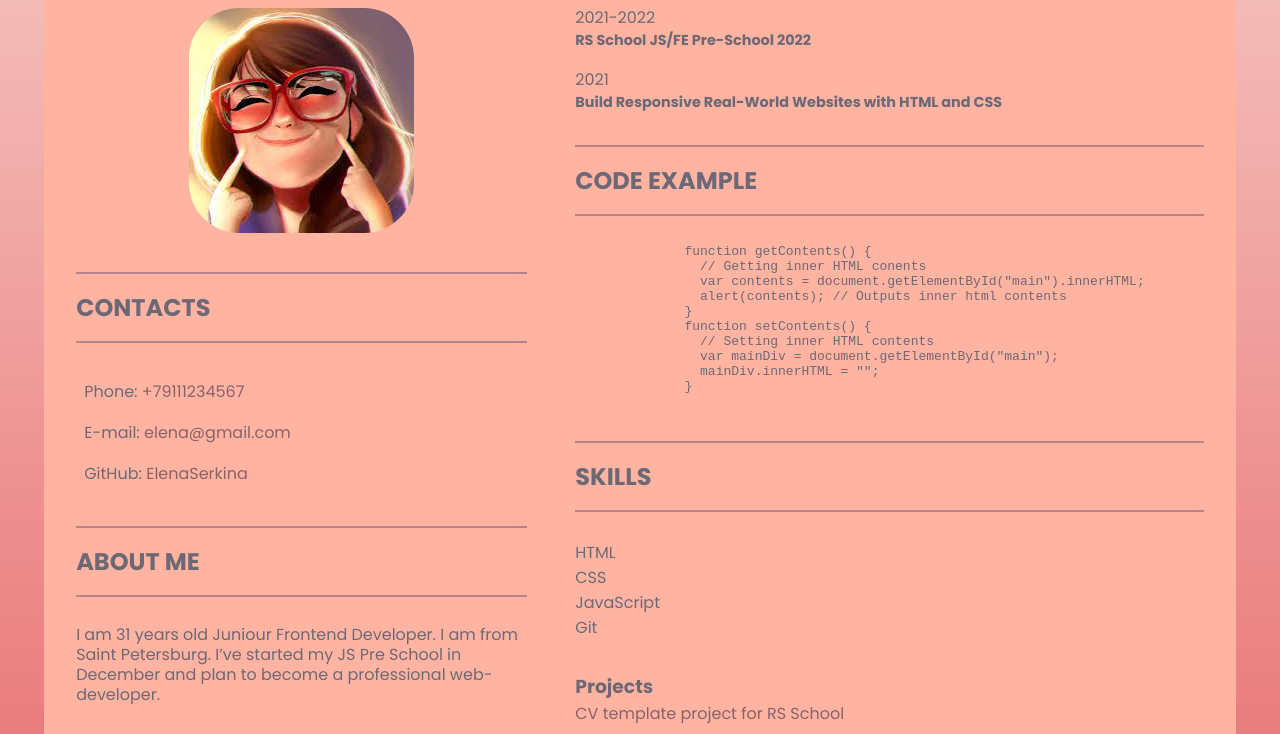
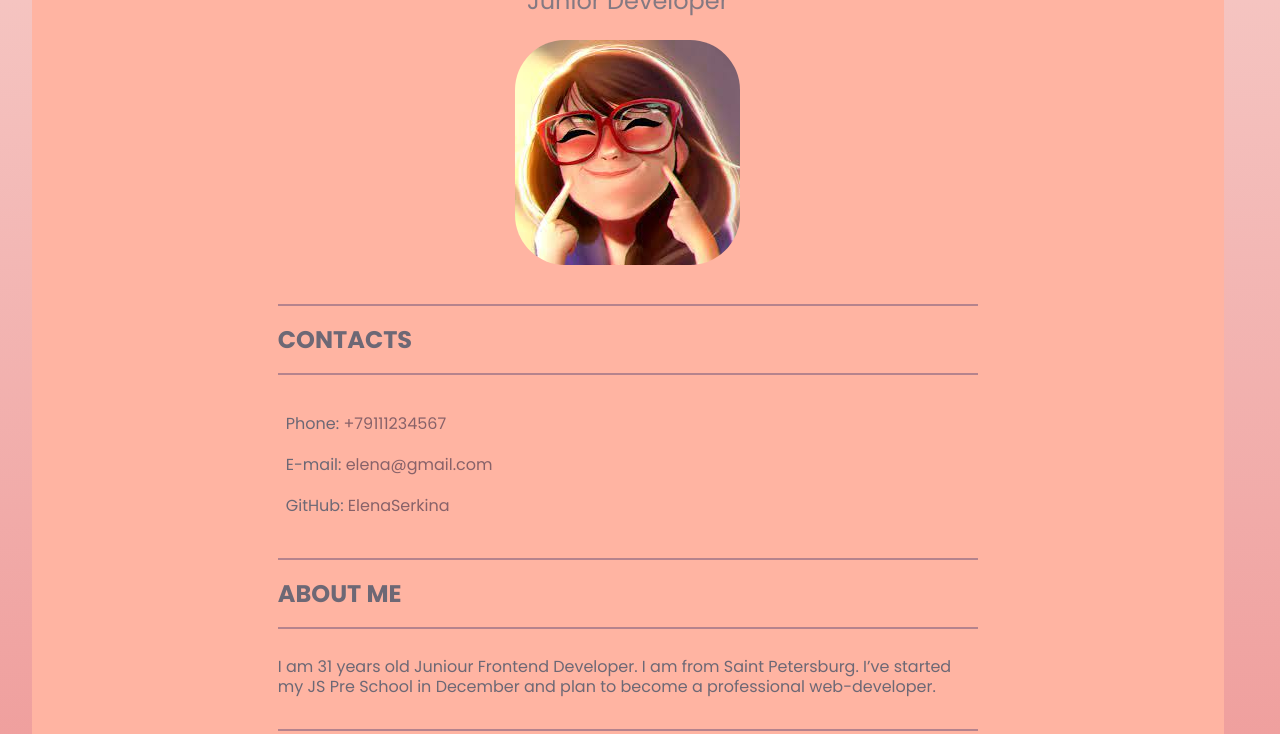
Before and after one commit to ElenaSerkina/rsschool-cv, a plain HTML site: page index.html in a window 1280 px wide. Shown: the part 263-997 px from the top of the page. Drawn offline with Linux system fonts and the light colour scheme.

Commit message:
fix: center layout

```diff
--- a/index.html
+++ b/index.html
@@ -12,6 +12,7 @@
     <title>Elena Serkina CV</title>
   </head>
   <body>
+    <div class="container">
       <header>
         <nav class="menu">
           <ul class="nav">
@@ -51,8 +52,8 @@
               <h2>About Me</h2>
               <p>
                 I am 31 years old Juniour Frontend Developer. I am from Saint
-              Petersburg. I’ve started my JS Pre School in December and plan to
-              become a professional web-developer.
+                Petersburg. I’ve started my JS Pre School in December and plan
+                to become a professional web-developer.
               </p>
             </div>
             <div class="languages" id="languages">
@@ -73,7 +74,9 @@
                 </li>
                 <li>
                   <span>2021</span>
-                <h4>Build Responsive Real-World Websites with HTML and CSS</h4>
+                  <h4>
+                    Build Responsive Real-World Websites with HTML and CSS
+                  </h4>
                 </li>
               </ul>
             </div>
@@ -114,7 +117,9 @@
 
       <footer>
         <div class="footer">
-        <a href="https://github.com/ElenaSerkina" target="_blank">My GitHub</a>
+          <a href="https://github.com/ElenaSerkina" target="_blank"
+            >My GitHub</a
+          >
           <p>2022</p>
           <a href="https://rs.school/js/" target="_blank"
             ><img
@@ -124,5 +129,6 @@
           /></a>
         </div>
       </footer>
+    </div>
   </body>
 </html>
--- a/style.css
+++ b/style.css
@@ -51,22 +51,39 @@ a:hover {
 div {
   margin-top: 2rem;
 }
+
+.container {
+  position: relative;
+  display: flex;
+  flex-direction: column;
+  max-width: 1500px;
+  min-height: 100vh;
+  margin: auto;
+}
+
 .nav {
   display: flex;
   justify-content: space-around;
   margin-bottom: 1rem;
+  align-items: center;
 }
 .menu li {
   text-transform: uppercase;
 }
 .cv {
-  display: grid;
-  grid-template-columns: 40% 1fr;
-  grid-gap: 3rem;
+  display: flex;
+  gap: 3rem;
   padding: 2rem;
   background-color: #ffb4a2;
   max-width: 98%;
-  margin: auto;
+  flex-wrap: wrap;
+  justify-content: center;
+}
+.left-column {
+  max-width: 700px;
+}
+.second-column {
+  max-width: 995px;
 }
 
 .introduction {
```
Lines whose indentation alone changed are shown as unchanged.
